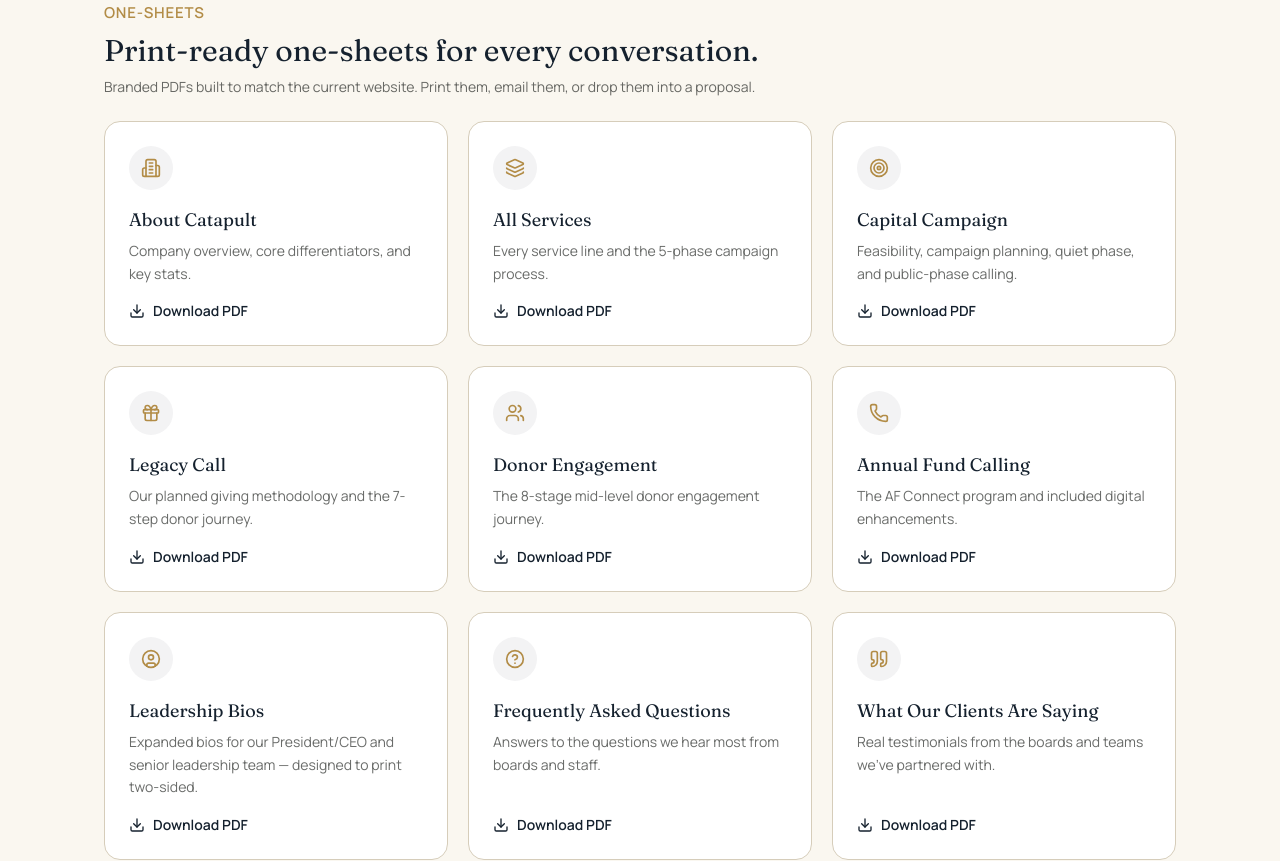
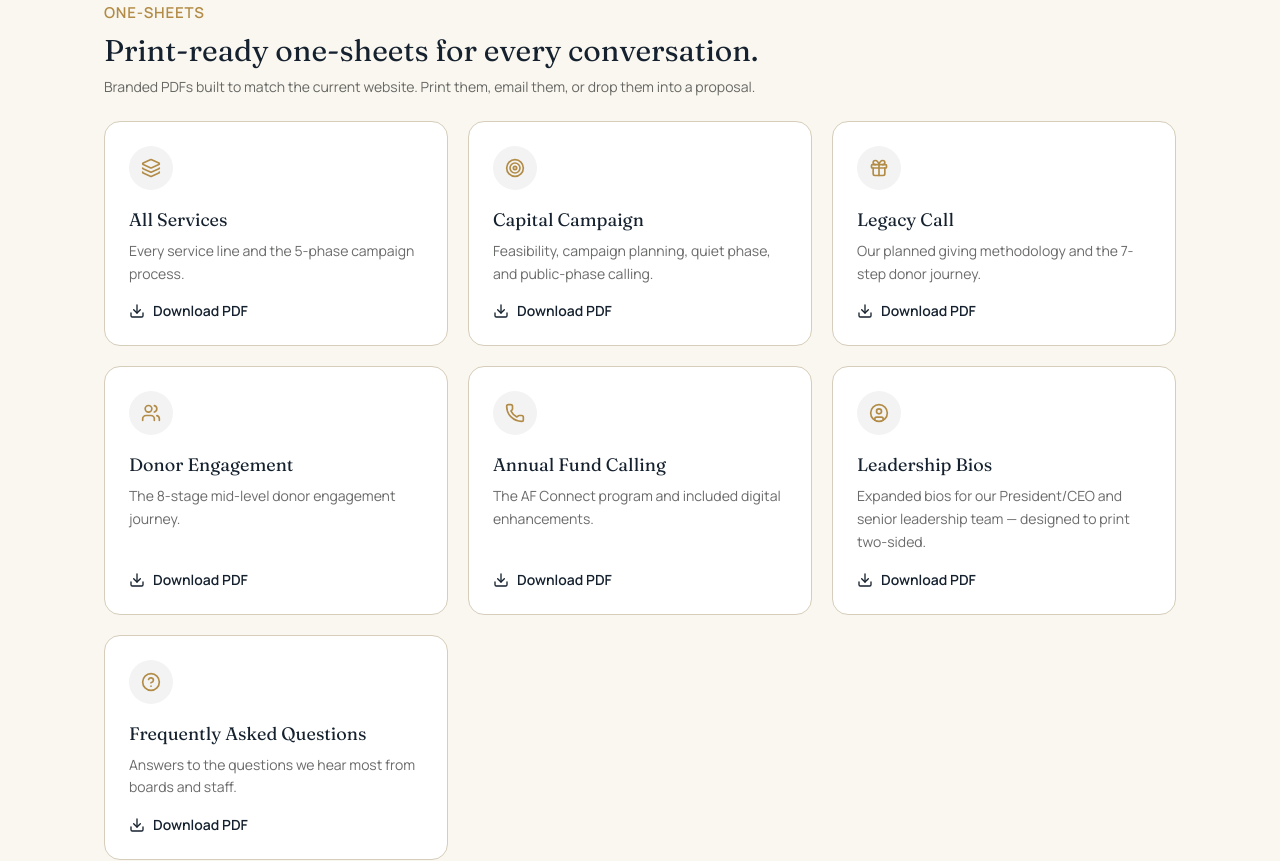
Before and after one commit to Catapultfundraising/catapult-fundraising-website, a Next.js app: page /assets in a window 1280 px wide. Shown: the part 2340-3201 px from the top of the page. Built offline with nearby package versions, Linux system fonts and the light colour scheme.

Commit message:
Trim one-sheets list, respace leadership sheet to match service pages, fix Capital Campaign heading

```diff
--- a/components/one-sheets.tsx
+++ b/components/one-sheets.tsx
@@ -1,4 +1,4 @@
-import { Download, Building2, Layers, Gift, Users, Phone, UserCircle, HelpCircle, Quote, Target } from "lucide-react";
+import { Download, Layers, Gift, Users, Phone, UserCircle, HelpCircle, Target } from "lucide-react";
 
 interface Sheet {
   icon: React.ComponentType<{ className?: string }>;
@@ -9,12 +9,6 @@ interface Sheet {
 
 const SHEETS: Sheet[] = [
   {
-    icon: Building2,
-    title: "About Catapult",
-    description: "Company overview, core differentiators, and key stats.",
-    href: "https://galaxy-prod.tlcdn.com/gen/user_35qqBV71YqPhG02PJcVxttmFcLs/2e141b7c-1bae-49c9-8ec8-576a628628d2.pdf",
-  },
-  {
     icon: Layers,
     title: "All Services",
     description: "Every service line and the 5-phase campaign process.",
@@ -24,7 +18,7 @@ const SHEETS: Sheet[] = [
     icon: Target,
     title: "Capital Campaign",
     description: "Feasibility, campaign planning, quiet phase, and public-phase calling.",
-    href: "https://galaxy-prod.tlcdn.com/gen/user_35qqBV71YqPhG02PJcVxttmFcLs/aecd3613-93b3-4eab-abf0-c629023d0dd5.pdf",
+    href: "https://galaxy-prod.tlcdn.com/gen/user_35qqBV71YqPhG02PJcVxttmFcLs/11aeb739-6d95-4f17-a4ac-f632a0564639.pdf",
   },
   {
     icon: Gift,
@@ -48,19 +42,13 @@ const SHEETS: Sheet[] = [
     icon: UserCircle,
     title: "Leadership Bios",
     description: "Expanded bios for our President/CEO and senior leadership team — designed to print two-sided.",
-    href: "https://galaxy-prod.tlcdn.com/gen/user_35qqBV71YqPhG02PJcVxttmFcLs/ae08344d-1307-46f3-bf87-9c28f9d7f30d.pdf",
+    href: "https://galaxy-prod.tlcdn.com/gen/user_35qqBV71YqPhG02PJcVxttmFcLs/b6a0a544-9958-4afe-968f-9c52b81e7bb6.pdf",
   },
   {
     icon: HelpCircle,
     title: "Frequently Asked Questions",
     description: "Answers to the questions we hear most from boards and staff.",
     href: "https://galaxy-prod.tlcdn.com/gen/user_35qqBV71YqPhG02PJcVxttmFcLs/4dec95de-7df4-4497-9dfb-c39a0bf6b8ec.pdf",
-  },
-  {
-    icon: Quote,
-    title: "What Our Clients Are Saying",
-    description: "Real testimonials from the boards and teams we've partnered with.",
-    href: "https://galaxy-prod.tlcdn.com/gen/user_35qqBV71YqPhG02PJcVxttmFcLs/a5d3f8dc-6447-486f-b076-bf1947e8a768.pdf",
   },
 ];
 
```
